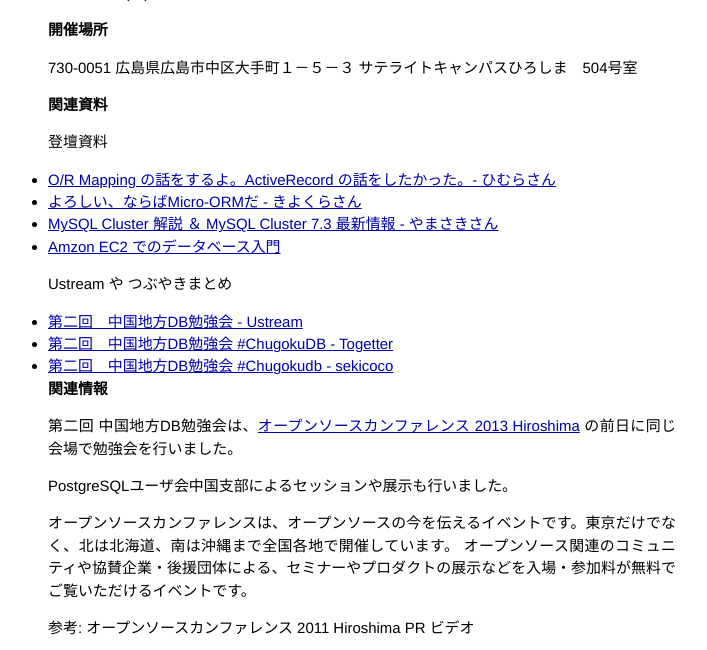
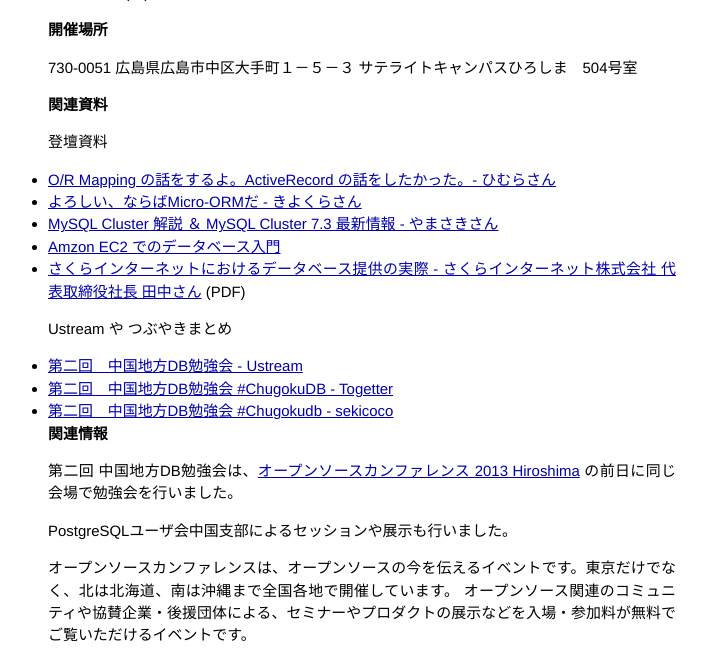
Before and after one commit to dbstudychugoku/dbstudychugoku.github.io, a Jekyll site: the page built from index.markdown, in a window 1280 px wide and 900 px high, scrolled down 2223 px, cut to the strip 0-650 px from the top of the window. Shown: the whole strip, without its empty margins (278-985 px from the left). Built offline with Jekyll 4.4.1, drawn with Linux system fonts in a browser that asks for light colours; Markdown is read by kramdown in place of the engine named in the settings.

Commit message:
さくらインターネットさんのスライド追加

```diff
--- a/index.markdown
+++ b/index.markdown
@@ -76,6 +76,7 @@ layout: default
 * [よろしい、ならばMicro-ORMだ - きよくらさん](http://www.slideshare.net/kiyokura/microorm)
 * [MySQL Cluster 解説 ＆ MySQL Cluster 7.3 最新情報 - やまさきさん](http://www.slideshare.net/yoyamasaki/mysql-cluster-mysql-cluster-73)
 * [Amzon EC2 でのデータベース入門](https://docs.google.com/viewer?url=https%3A%2F%2Fdl.dropboxusercontent.com%2Fu%2F83348419%2FAmazon%2520EC2%25E3%2581%25A7%25E3%2581%25AE%25E3%2583%2587%25E3%2583%25BC%25E3%2582%25BF%25E3%2583%2599%25E3%2583%25BC%25E3%2582%25B9%25E5%2588%259D%25E5%25BF%2583%25E8%2580%2585%25E5%2585%25A5%25E9%2596%2580.pdf)
+* [さくらインターネットにおけるデータベース提供の実際 - さくらインターネット株式会社 代表取締役社長 田中さん](/pdf/02-05-sakura.pdf) (PDF)
 
 Ustream や つぶやきまとめ
 
```
Also changed, not shown: 1 other file.
